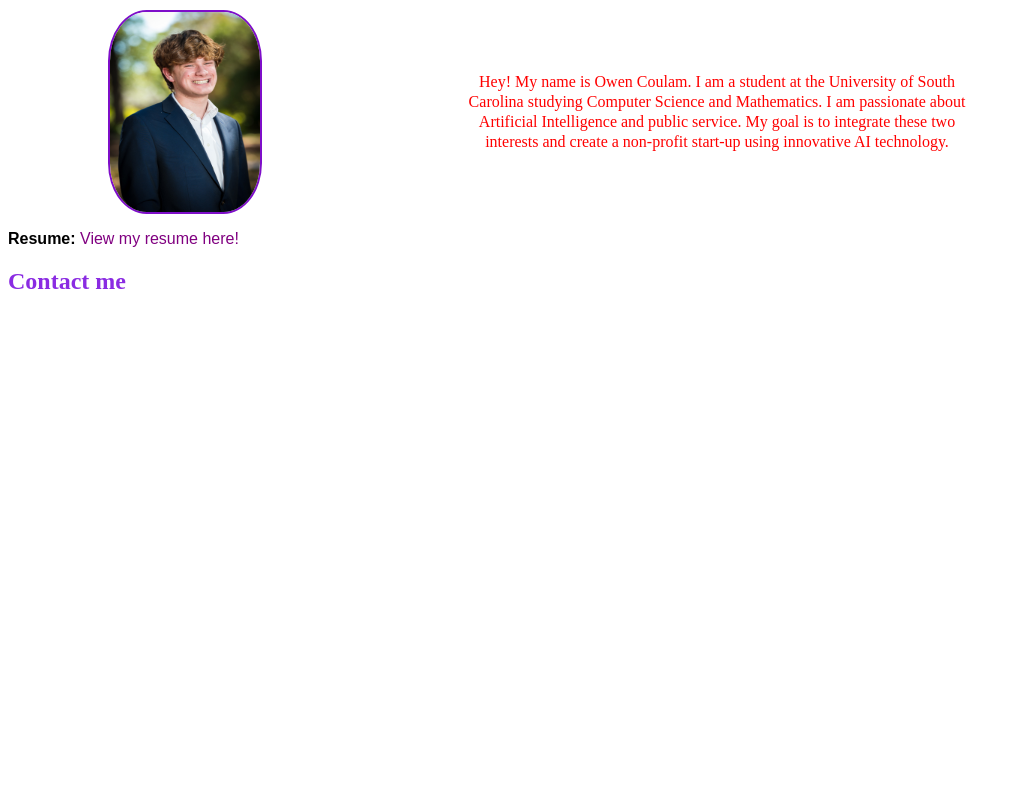
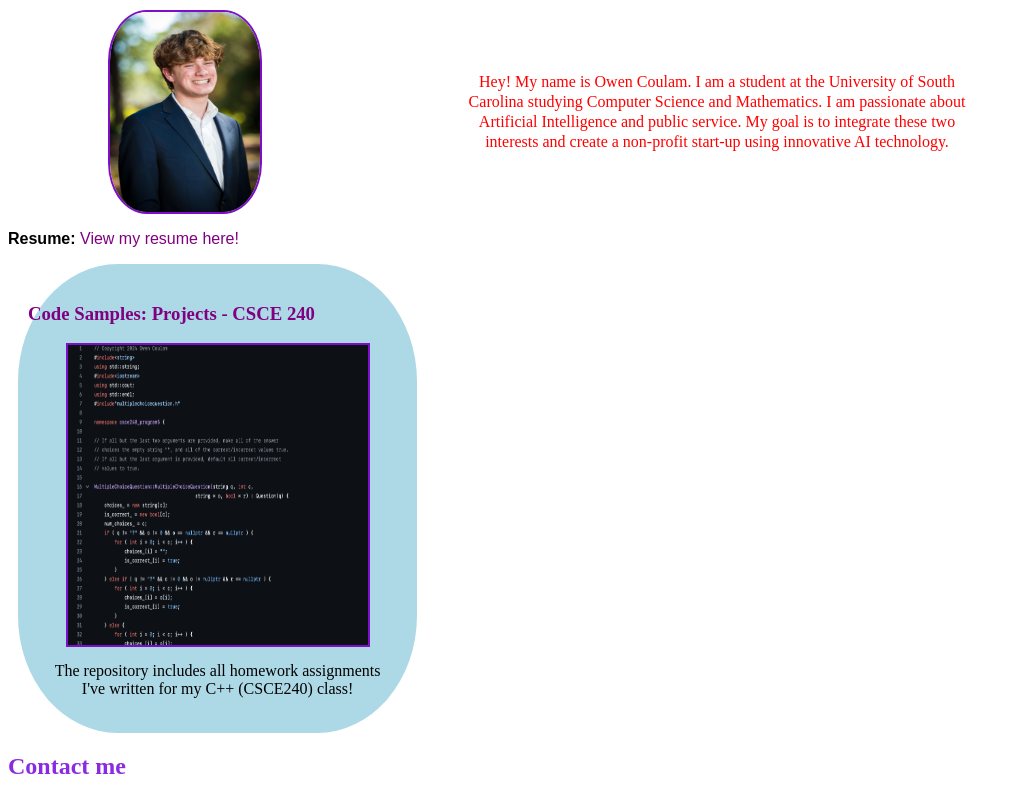
Before and after one commit to ocoulam/ocoulam.github.io, a plain HTML site: page index.html in a window 1280 px wide. Shown: the part 2346-3146 px from the top of the page, without its empty margins (0-1020 px from the left). Before the commit the page ends 2661 px from the top, so only its background shows below. Drawn offline with Linux system fonts and the light colour scheme.

Commit message:
Portfolio 5

```diff
--- a/index.html
+++ b/index.html
@@ -64,6 +64,16 @@
             <p><b>Resume: </b><a href="files/FLPS_OBCResume.pdf">View my resume here!</a></p>
         </div>
 
+        <section class="project">
+            <a href="https://github.com/ocoulam/csce240">
+                <h3>Code Samples: Projects - CSCE 240</h3>
+            </a>
+            <a href="https://github.com/ocoulam/csce240">
+                <img src="images/csce240_image.png">
+            </a>
+            <p>The repository includes all homework assignments I've written for my C++ (CSCE240) class!</p>
+        </section>
+
     </div>
 
     <div class="contact"><h2>Contact me</h2></div>
```
Also changed, not shown: images/csce240_image.png (added).
